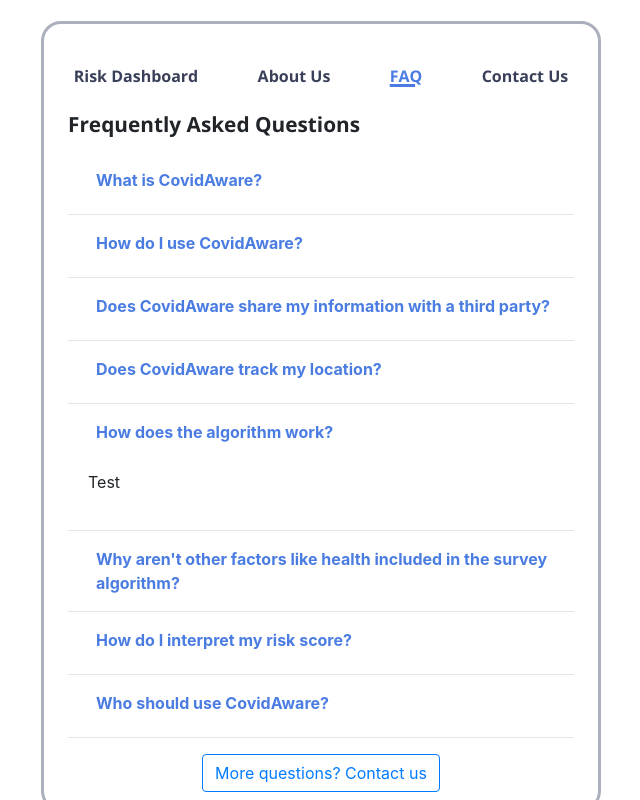
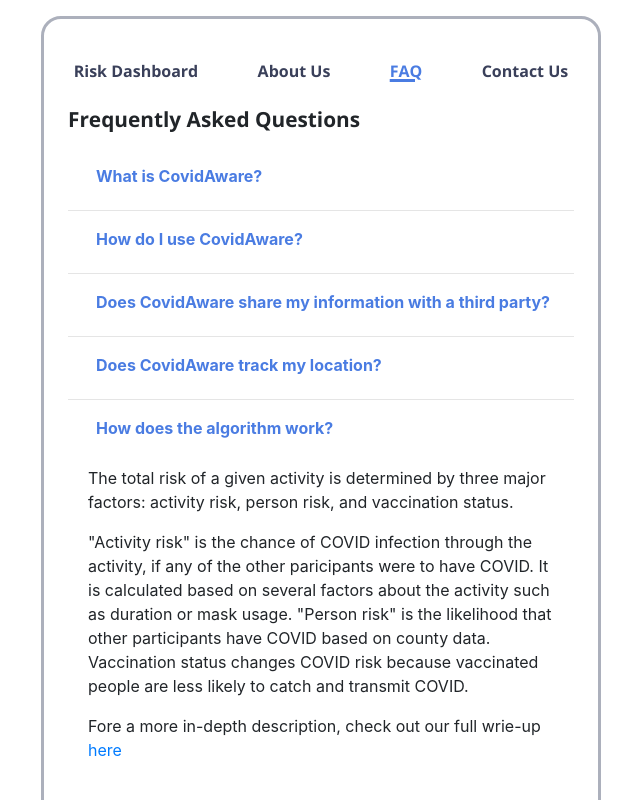
Before and after one commit to RaynyT/COVID-19-Risk-Assessment-Tool, a React (Create React App) app in the folder covrt/: page /faq in a window 1280 px wide. Both pictures are taken after a click on the button "How does the algorithm work?". Shown: the top 800 px of the page, without its empty margins (319-959 px from the left). Built offline with nearby package versions, Linux system fonts and the light colour scheme; some icons are missing; what react-localization would draw is missing.

Commit message:
Update FAQ

```diff
--- a/covrt/src/components/InfoPage.js
+++ b/covrt/src/components/InfoPage.js
@@ -61,7 +61,22 @@ export default function InfoPage() {
                                 </div>
                             }
                         />
-                        <Dropdown title="How does the algorithm work?" body="Test"/>
+                        <Dropdown
+                            title="How does the algorithm work?"
+                            body= {
+                                <div>
+                                    <p>
+                                        The total risk of a given activity is determined by three major factors: activity risk, person risk, and vaccination status.
+                                    </p>
+                                    <p>
+                                        "Activity risk" is the chance of COVID infection through the activity, if any of the other paricipants were to have COVID. It is calculated based on several factors about the activity such as duration or mask usage. "Person risk" is the likelihood that other participants have COVID based on county data. Vaccination status changes COVID risk because vaccinated people are less likely to catch and transmit COVID.
+                                    </p>
+                                    <p>
+                                        Fore a more in-depth description, check out our full wrie-up <a href="https://github.com/RaynyT/COVID-19-Risk-Assessment-Tool/blob/main/data/Algorithm.md">here</a>
+                                    </p>
+                                </div>
+                            }
+                        />
                         <Dropdown
                             title="Why aren't other factors like health included in the survey algorithm?"
                             body={
```
